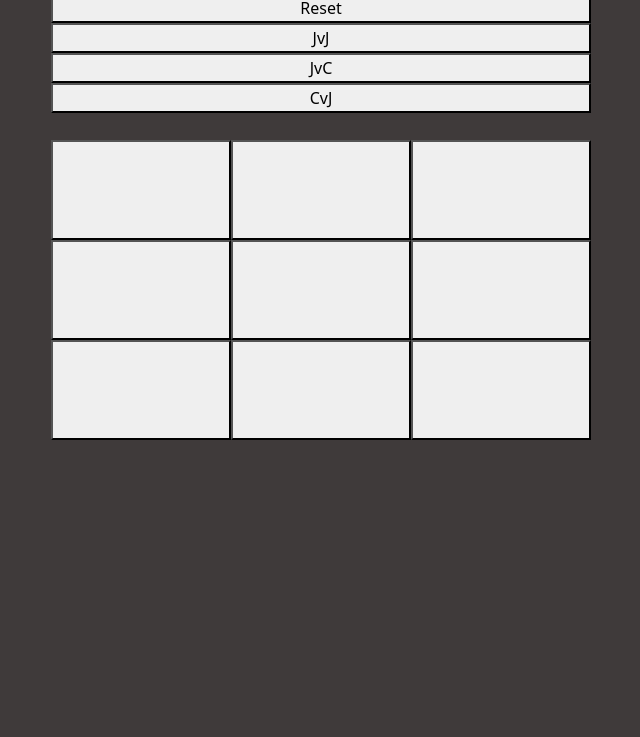
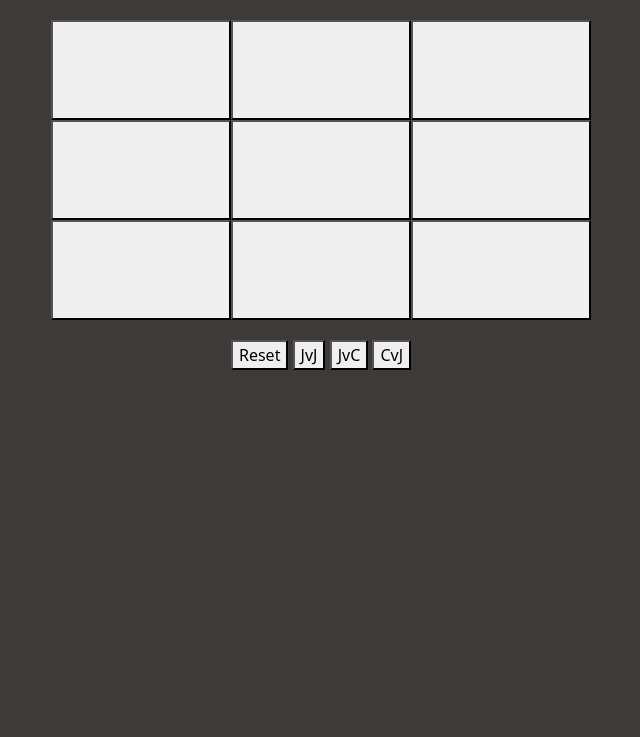
Before and after one commit to Careflauta8/proyecto-tic-tac-toe, a plain HTML site: page index.html in a window 1280 px wide. Shown: the part 63-800 px from the top of the page, without its empty margins (319-959 px from the left). Drawn offline with nearby package versions, Linux system fonts and the light colour scheme.

Commit message:
mejoras en codigo de juego

```diff
--- a/css/style.css
+++ b/css/style.css
@@ -5,6 +5,9 @@ body{
     display: grid;
     justify-content: center;
     text-align: center;
+    max-width: 180px;
+    max-height: 120px;
+    padding: 0px;
 }
 .recuadro{
     display:grid;
@@ -20,12 +23,22 @@ body{
     justify-content: center;
     margin-top: auto;
 }
- input{
-    height: 180px;
-    width: 180px;
-}
 
 .turno {
     color: #ffd607;
-    font-size: 60px;
+    font-size: 40px;
 }
+
+.ganador {
+    font-size: 50px;
+    color: red;
+}
+
+.botones {
+    padding: 20px;
+    padding-bottom: 5px;
+}
+
+.div-ganador {
+    height: 100px;
+}
--- a/index.html
+++ b/index.html
@@ -13,23 +13,51 @@
         <h1 id="titulo">TIC TAC TOE</h1>
     </div>
     <div id="casillas" class="container-fluid">
-        <button class="reset" onclick="reset()">Reset</button>
-        <button class="JvJ" onclick="jvj()">JvJ</button>
-        <button class="JvC" onclick="jvc()">JvC</button>
-        <button class="CvJ" onclick="cvj()">CvJ</button>
-        <div id="turno" class="turno"></div>
-        <div id="ganador" class="turno"></div>
         <div class="recuadro">
-            <button id="1" class="casilla1" type="button" onclick="buttonpulsado(1)"></button>
-            <button id="2" class="casilla2" type="button" onclick="buttonpulsado(2)"></button>
-            <button id="3" class="casilla3" type="button" onclick="buttonpulsado(3)"></button>
-            <button id="4" class="casilla4" type="button" onclick="buttonpulsado(4)"></button>
-            <button id="5" class="casilla5" type="button" onclick="buttonpulsado(5)"></button>
-            <button id="6" class="casilla6" type="button" onclick="buttonpulsado(6)"></button>
-            <button id="7" class="casilla7" type="button" onclick="buttonpulsado(7)"></button>
-            <button id="8" class="casilla8" type="button" onclick="buttonpulsado(8)"></button>
-            <button id="9" class="casilla9" type="button" onclick="buttonpulsado(9)"></button>
+            <button id="1" class="casilla1" type="button" onclick="buttonpulsado(1)">
+                <img src="imagenes/white.png" width="50" height="50">
+            </button>
+            <button id="2" class="casilla2" type="button" onclick="buttonpulsado(2)">
+                <img src="imagenes/white.png" width="50" height="50">
+            </button>
+            <button id="3" class="casilla3" type="button" onclick="buttonpulsado(3)">
+                <img src="imagenes/white.png" width="50" height="50">
+            </button>
+            <button id="4" class="casilla4" type="button" onclick="buttonpulsado(4)">
+                <img src="imagenes/white.png" width="50" height="50">
+            </button>
+            <button id="5" class="casilla5" type="button" onclick="buttonpulsado(5)">
+                <img src="imagenes/white.png" width="50" height="50">
+            </button>
+            <button id="6" class="casilla6" type="button" onclick="buttonpulsado(6)">
+                <img src="imagenes/white.png" width="50" height="50">
+            </button>
+            <button id="7" class="casilla7" type="button" onclick="buttonpulsado(7)">
+                <img src="imagenes/white.png" width="50" height="50">
+            </button>
+            <button id="8" class="casilla8" type="button" onclick="buttonpulsado(8)">
+                <img src="imagenes/white.png" width="50" height="50">
+            </button>
+            <button id="9" class="casilla9" type="button" onclick="buttonpulsado(9)">
+                <img src="imagenes/white.png" width="50" height="50">
+            </button>
         </div>
+        <div class="row botones">
+            <div class="col">
+                <button class="reset" onclick="reset()">Reset</button>
+                <button class="JvJ" onclick="jvj()">JvJ</button>
+                <button class="JvC" onclick="jvc()">JvC</button>
+                <button class="CvJ" onclick="cvj()">CvJ</button>
+            </div>
+            <div>
+                <div id="turno" class="turno"></div>
+            </div>
+        </div>
+        <div class="row div-ganador">
+            <div id="ganador" class="ganador"></div>
+        </div>
+
+
     </div>
 
 
--- a/js/main.js
+++ b/js/main.js
@@ -30,17 +30,17 @@ buttonpulsado = (id) => {
 
 juegaHumano = (id) => {
 	if (turno <= 6 && jugadas.find(casilla => id == casilla.id ) === undefined) {
-    	document.querySelector(`.casilla${id}`).style.background = turno % 2 ? '#3ccc73' : '#01ffea';
+    	document.querySelector(`.casilla${id}`).innerHTML = turno % 2 ? '<img src="imagenes/o.png" width="50" height="50">' : '<img src="imagenes/x.png" width="50" height="50">';
 		jugadas.push({ id: id, jugador: turno % 2 ? 1: 0 });
 		turno = turno + 1;
 	} else if (turno > 6 ) {
 		if (jugadas.length === 6) {
 			if (jugadas.find(casilla => id === casilla.id && casilla.jugador == turno % 2)) {
 				jugadas = jugadas.filter(casilla => casilla.id !== id);
-				document.querySelector(`.casilla${id}`).style.background = 'white';
+				document.querySelector(`.casilla${id}`).innerHTML= '<img src="imagenes/white.png" width="50" height="50">';
 			}
 		} else {
-			document.querySelector(`.casilla${id}`).style.background = turno % 2 ? '#3ccc73' : '#01ffea';
+			document.querySelector(`.casilla${id}`).innerHTML = turno % 2 ? '<img src="imagenes/o.png" width="50" height="50">' : '<img src="imagenes/x.png" width="50" height="50">';
 			jugadas.push({ id: id, jugador: turno % 2 ? 1: 0 });
 			turno = turno + 1;
 		}
@@ -77,7 +77,6 @@ calcularPosibleJugadas = () => {
 				}
 			});
 		} else {
-			// ultimaSelect
 			[1,2,3,4,5,6,7,8,9].forEach(posi => {
 				let juga = jugadas.find(jugada => posi === jugada.id);
 				if (!juga && ultimaSelect != posi ) {
@@ -96,11 +95,6 @@ hayGanador = () => {
 		let jugada1 = jugadas.find(jugada => jugadaGanadora[0] == jugada.id);
 		let jugada2 = jugadas.find(jugada => jugadaGanadora[1] == jugada.id);
 		let jugada3 = jugadas.find(jugada => jugadaGanadora[2] == jugada.id);
-		console.log('jugadaGanadora :', jugadaGanadora);
-		console.log('jugada1 :', jugada1);
-		console.log('jugada2 :', jugada2);
-		console.log('jugada3 :', jugada3);
-		console.log('---------\n');
 		if (jugada1 && jugada2 && jugada3) {
 			result = jugada1.jugador == jugada2.jugador && jugada3.jugador == jugada1.jugador
 		}
@@ -109,7 +103,6 @@ hayGanador = () => {
 			break;
 		}
 	}
-	console.log('result: ', result);
 	return result;
 }
 
@@ -118,7 +111,7 @@ reset = () => {
 	turno = 1;
 	jugadas = [];
 	for (let i = 1; i <= 9; i++) {
-		document.querySelector(`.casilla${i}`).style.background = 'white'
+		document.querySelector(`.casilla${i}`).innerHTML = '<img src="imagenes/white.png" width="50" height="50">'
 	}
 
 	if ( modo === 'cvj') {
```
Also changed, not shown: imagenes/O.png (added), imagenes/white.png (added).
